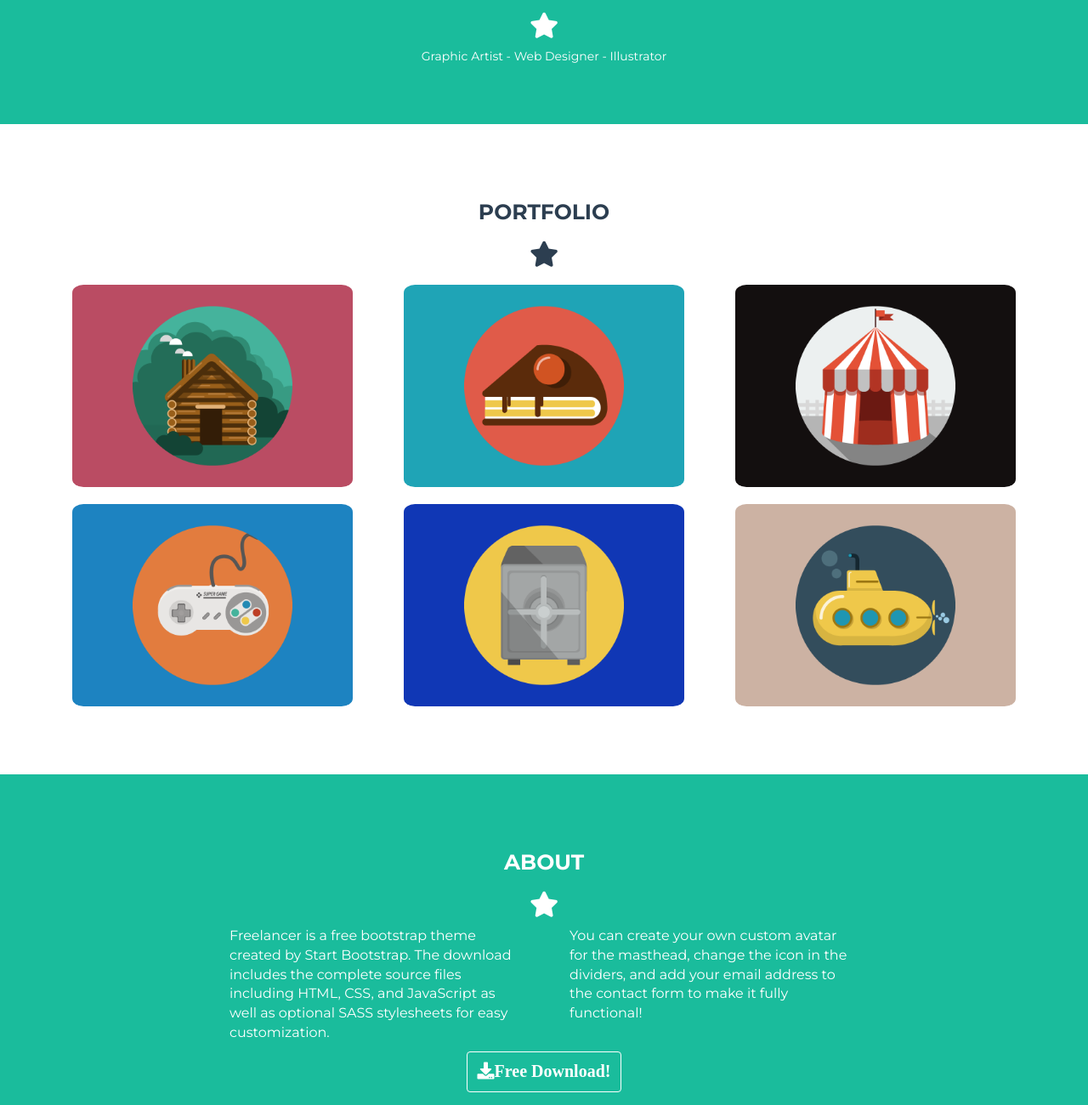
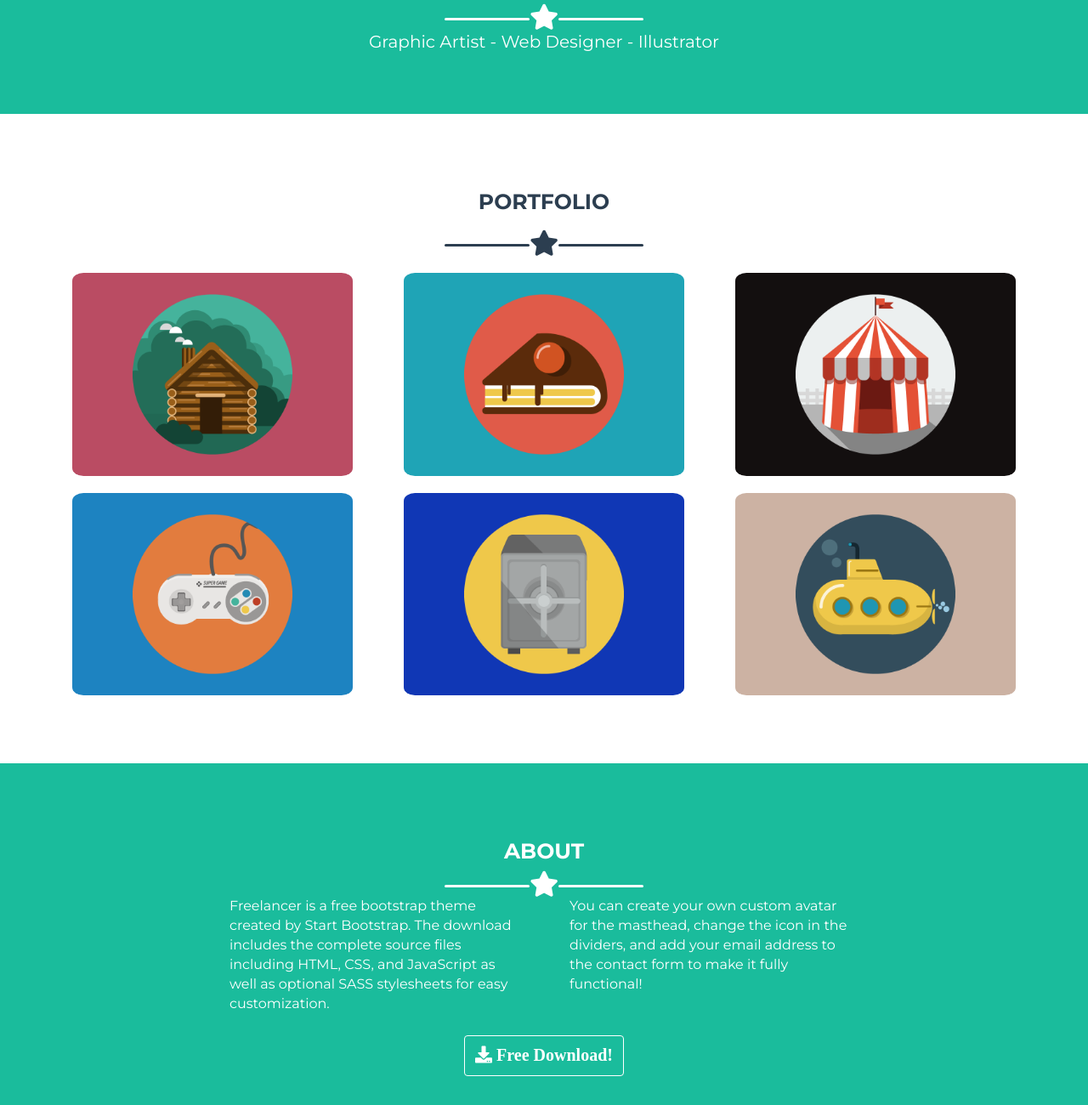
Before and after one commit to TommasoBorsatti/html-css-bootstrap-freelancer, a plain HTML site: page index.html in a window 1280 px wide. Shown: the part 440-1740 px from the top of the page at 85% size. Drawn offline with nearby package versions, Linux system fonts and the light colour scheme.

Commit message:
corrette stelle

```diff
--- a/css/style.css
+++ b/css/style.css
@@ -33,6 +33,11 @@
 
 /* Bottoni */
 
+.btn_empty:hover, .btn_primary:hover{
+  text-decoration: none;
+  color: inherit;
+}
+
 .btn_primary{
   background-color: #1ABC9C;
   padding-top: 8px;
@@ -54,6 +59,11 @@
 }
 
 /* Mix */
+
+a:hover {
+  text-decoration: none;
+  color: #1ABC9C;
+}
 
 .small_container{
   margin: auto;
@@ -125,6 +135,10 @@
   padding: 25px 0;
 }
 
+.margin_15{
+  margin: 15px 0;
+
+}
 .h_padding15{
   padding: 0 15px;
 }
@@ -133,8 +147,25 @@
   display: inline-block;
   font-size: 30px;
   font-weight: bold;
-  position: relative;
+  vertical-align: middle;
 }
+
+.star_divider::after, .star_divider::before{
+  content: "";
+  width: 100%;
+  max-width: 100px;
+  height: 3px;
+  display: inline-block;
+  background-color: white;
+  border-radius: 3px;
+  padding: 0 20px;
+}
+
+section.bg_secondary_color .star_divider::after,
+section.bg_secondary_color .star_divider::before{
+  background-color: #2c3e50;
+}
+
 
 .download{
   font-size: 20px;
@@ -218,6 +249,10 @@ nav h2, nav li{
   width:100%
 }
 
+#jumbotron span{
+  font-size: 20px;
+}
+
 /* portfolio */
 
 .card_box{
--- a/index.html
+++ b/index.html
@@ -54,7 +54,7 @@
         <!-- contenitore per testo jumbotron -->
         <div class="text_box text-center">
           <h1 class="v_reset padding_25">START BOOTSRAP</h1>
-          <div class="star_box padding_10"><i class="star fas fa-star"></i></div>
+          <div class="star_divider"><i class="star fas fa-star"></i></div>
           <span>Graphic Artist - Web Designer - Illustrator </span>
         </div>
         <!-- contenitore per testo jumbotron -->
@@ -68,13 +68,13 @@
   <!-- corpo pagina -->
   <main>
     <!-- sezione sfondo bianco con titolo e 6 colonne responsive 3/2/1-->
-    <section id="portfolio" class="bg_white">
+    <section id="portfolio" class="bg_secondary_color">
       <div class="container">
         <!-- riga titolo -->
         <div class="row text-center">
           <div class="col-xs-12">
             <h2>PORTFOLIO</h2>
-            <div class="star_box padding_10"><i class="star fas fa-star"></i></div>
+            <div class="star_divider padding_10"><i class="star fas fa-star"></i></div>
           </div>
         </div>
         <!-- riga titolo -->
@@ -130,7 +130,7 @@
           <div class="row text-center">
             <div class="col-xs-12">
               <h2>ABOUT</h2>
-              <div class="star_box padding_10"><i class="star fas fa-star"></i></div>
+              <div class="star_divider"><i class="star fas fa-star"></i></div>
             </div>
           </div>
           <!-- riga del titolo -->
@@ -147,7 +147,7 @@
           <!-- riga del bottone -->
           <div class="row text-center">
             <div class="col-xs-12">
-              <button type="button" class="btn btn_empty text_white_color dropdown-toggle" data-toggle="dropdown" aria-haspopup="true" aria-expanded="false"><i class="download fas fa-download">Free Download!</i></button>
+              <button type="button" class="btn btn_empty text_white_color dropdown-toggle margin_15" data-toggle="dropdown" aria-haspopup="true" aria-expanded="false"><i class="download fas fa-download"> Free Download!</i></button>
             </div>
           </div>
           <!-- /riga del bottone -->
@@ -164,7 +164,7 @@
         <div class="row text-center">
           <div class="col-xs-12">
             <h2>CONTACT ME</h2>
-            <div class="star_box padding_10"><i class="star fas fa-star"></i></div>
+            <div class="star_divider padding_10"><i class="star fas fa-star"></i></div>
           </div>
         </div>
         <!-- /riga del titolo -->
```
